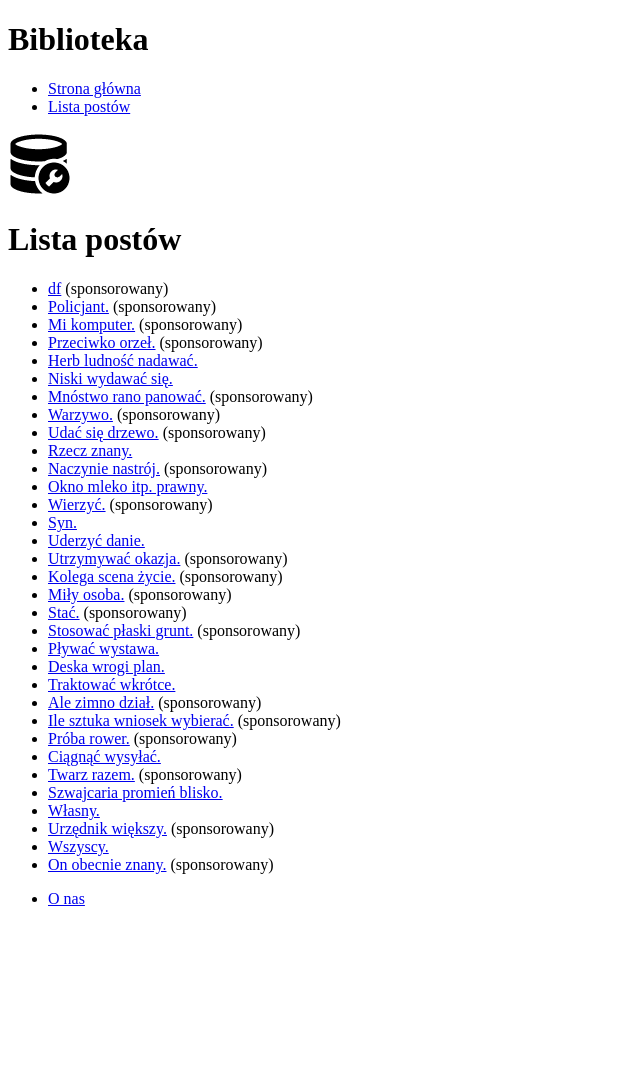
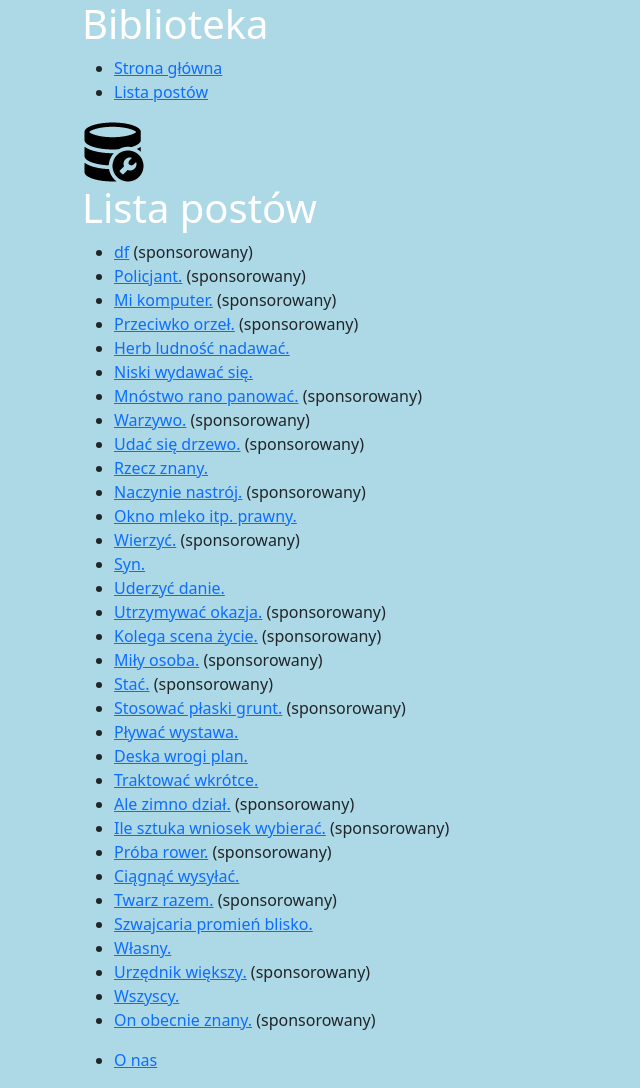
Before and after one commit to slawwit/pywww, a Django app: page /posts/ in a window 1280 px wide. Shown: the whole page, without its empty margins (0-640 px from the left). Before the commit the page ends 906 px from the top, so only its background shows below. Run offline with Django 3.2, Linux system fonts and the light colour scheme; data comes from the database, SQL or seed files in the repository.

Commit message:
modyfikacja szblonów pod css

```diff
--- /dev/null
+++ b/main/static/main/css/style.css
@@ -0,0 +1,7 @@
+body {
+    background-color: lightblue;
+}
+
+h1 {
+    color: white;
+}
--- a/main/templates/base.html
+++ b/main/templates/base.html
@@ -3,9 +3,15 @@
 <html lang="en">
 <head>
     <meta charset="UTF-8">
+    <meta name="viewport" content="width=device-width, initial-scale=1">
+    <!-- Bootstrap CSS -->
+    <link href="https://cdn.jsdelivr.net/npm/bootstrap@5.0.2/dist/css/bootstrap.min.css" rel="stylesheet" integrity="sha384-EVSTQN3/azprG1Anm3QDgpJLIm9Nao0Yz1ztcQTwFspd3yD65VohhpuuCOmLASjC" crossorigin="anonymous">
+    <link href="{% static 'main/css/style.css' %}" rel="stylesheet">
+    {% block styles %} {% endblock %}
     <title>{% block title %}{% endblock %}</title>
 </head>
 <body>
+<div class="container">
     <header>
         <h1>Biblioteka</h1>
     </header>
@@ -31,5 +37,7 @@
             </ul>
         </nav>
     </footer>
+    <script src="https://cdn.jsdelivr.net/npm/bootstrap@5.0.2/dist/js/bootstrap.bundle.min.js" integrity="sha384-MrcW6ZMFYlzcLA8Nl+NtUVF0sA7MsXsP1UyJoMp4YLEuNSfAP+JcXn/tWtIaxVXM" crossorigin="anonymous"></script>
+</div>
 </body>
 </html>
--- /dev/null
+++ b/posts/static/posts/css/style.css
@@ -0,0 +1,3 @@
+body {
+    background-color: lightblue;
+}
--- a/posts/templates/posts/list.html
+++ b/posts/templates/posts/list.html
@@ -1,4 +1,9 @@
+
 {% extends 'base.html' %}
+{% load static %}
+{% block styles %}
+<link href="{% static 'main/css/style.css' %}" rel="stylesheet">
+{% endblock %}
 {% block content %}
 <h1>Lista postów</h1>
 <ul>
```
Also changed, not shown: books/templates/books/base.html (+14 -4 lines).
